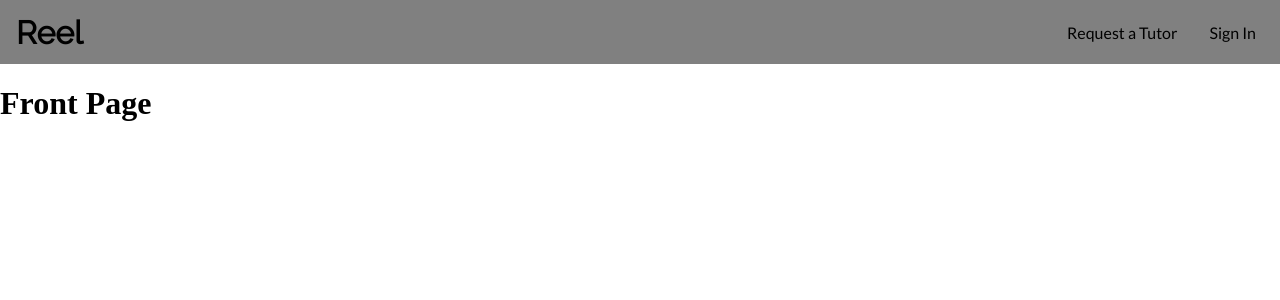
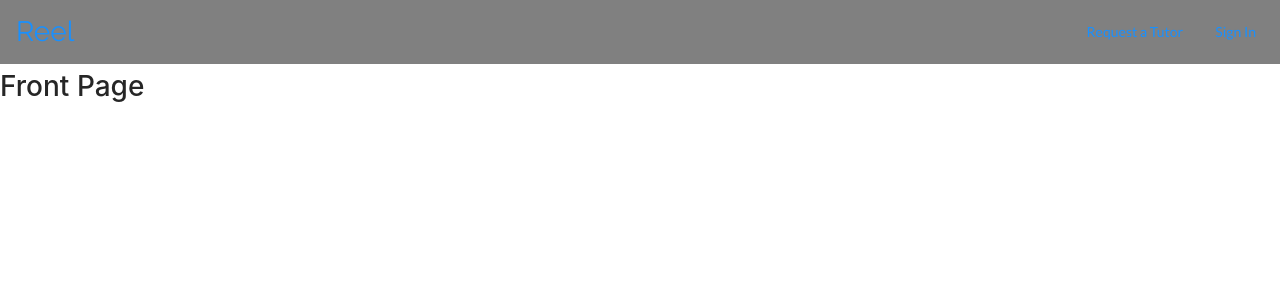
Before and after one commit to kesne/Reel, a Next.js app: page / in a window 1280 px wide. Shown: the top 300 px of the page. Built offline with nearby package versions, Linux system fonts and the light colour scheme.

Commit message:
Add _app with AntD css import

```diff
--- /dev/null
+++ b/pages/_app.jsx
@@ -0,0 +1,7 @@
+import 'antd/dist/antd.css';
+
+function App({ Component, pageProps }) {
+    return <Component {...pageProps} />;
+}
+
+export default App;
```
